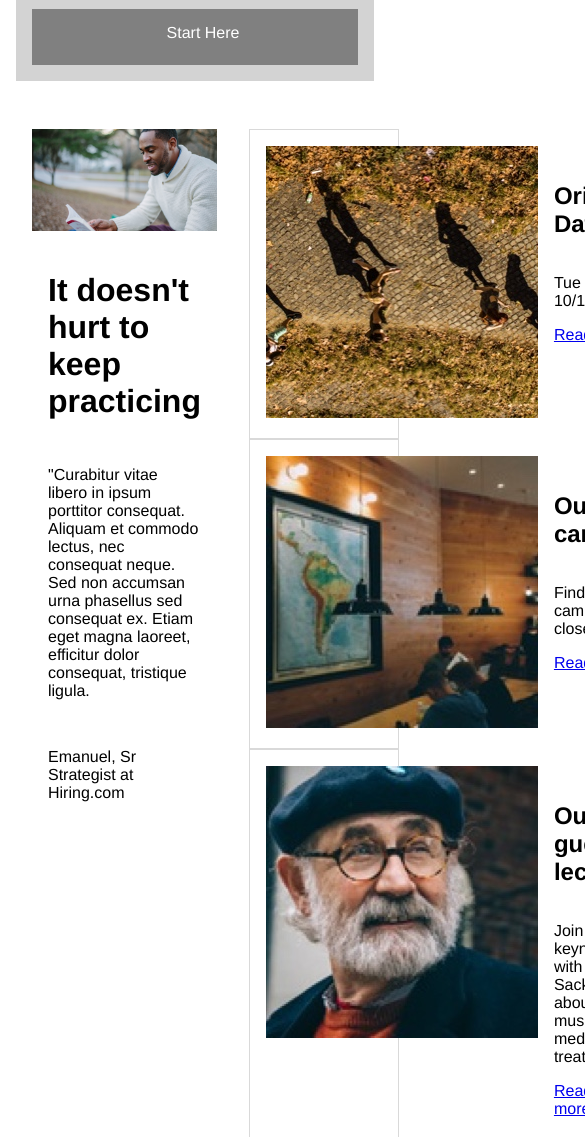
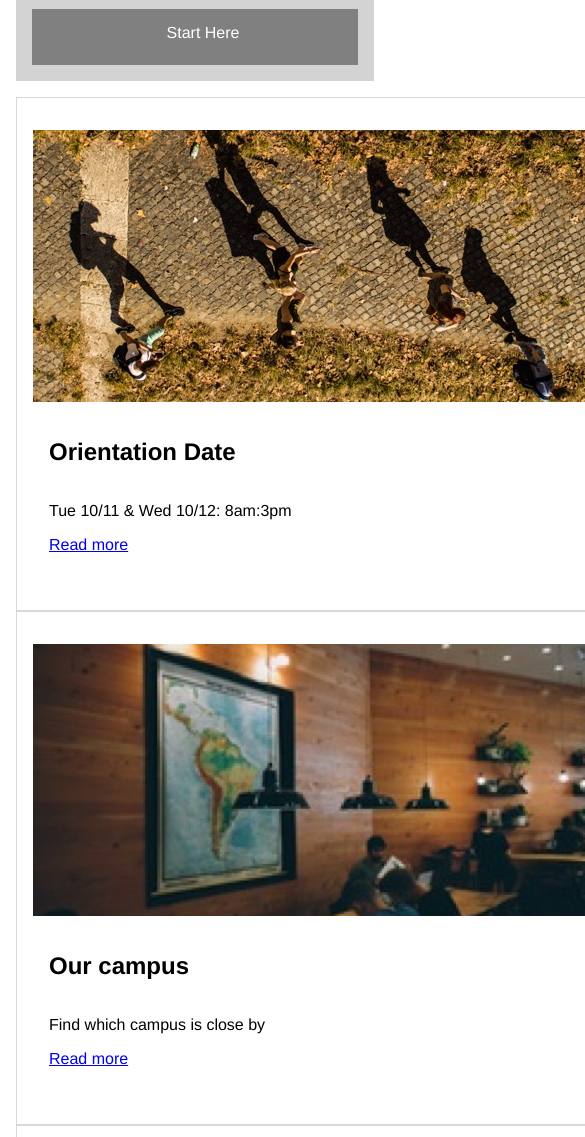
Before and after one commit to lewie14/ColmarProject, a plain HTML site: page index.html in a window 390 px wide. Shown: the part 560-1697 px from the top of the page, 585 px wide, since content can reach past the window. Drawn offline with Linux system fonts and the light colour scheme.

Commit message:
Practice for mobile added

```diff
--- a/index.html
+++ b/index.html
@@ -95,7 +95,8 @@
                 <!-- First event image and text -->
                 <div class="imageframe">
                   <!-- div to hold image -->
-                  <img src="./resources/images/information-orientation.jpg" alt="orientation">
+                  <img class ="computer" src="./resources/images/information-orientation.jpg" alt="orientation">
+                  <img class ="smartphone" src="./resources/images/information-orientation-mobile.jpg" alt="orientation">
                 </div>
                 <div class="event-text">
                   <h2>Orientation Date</h2>
@@ -108,7 +109,8 @@
                 <!-- Second event image and text -->
                 <div class="imageframe">
                   <!-- div to hold image -->
-                  <img src="./resources/images/information-campus.jpg" alt="campus">
+                  <img class ="computer" src="./resources/images/information-campus.jpg" alt="campus">
+                  <img class ="smartphone" src="./resources/images/information-campus-mobile.jpg" alt="campus">
                 </div>
                 <div class="event-text">
                   <h2>Our campus</h2>
@@ -121,7 +123,8 @@
                 <!-- Second event image and text -->
                 <div class="imageframe">
                   <!-- div to hold image -->
-                  <img src="./resources/images/information-guest-lecture.jpg" alt="guest lecture">
+                  <img class ="computer" src="./resources/images/information-guest-lecture.jpg" alt="guest lecture">
+                  <img class ="smartphone" src="./resources/images/information-guest-lecture-mobile.jpg" alt="guest lecture">
                 </div>
                 <div class="event-text">
                   <h2>Our guest lecture</h2>
--- a/resources/css/style.css
+++ b/resources/css/style.css
@@ -218,7 +218,9 @@ nav li {
   flex-direction: column;
 }
 
-
+.smartphone {
+  display: none;
+}
 
 /* --------------------Learning -------------------------  */
 
@@ -422,11 +424,57 @@ nav li {
   padding: 16px 0px 24px 16px;
 } */
 
-
-#button{
+/* Change color of button */
+#button {
   background-color: grey;
   padding: 16px 0px 24px 16px;
   /* width: 90%; */
 }
 
 /* ......................Practicising................. */
+
+.part2 {
+  padding: 0px 8px 16px 8px;
+}
+
+/* Hide man reading book and text */
+.practice .main {
+  display: none;
+
+}
+
+/* .main {
+  width: 100%;
+  margin:auto;
+} */
+
+/* Container for events */
+.events {
+
+  width: auto;
+}
+
+/* Make each event into a column */
+.event {
+  flex-direction: column;
+  padding: 32px 16px;
+
+}
+
+/* event text fills event */
+.event-text {
+  width: 100%;
+  padding: 16px 0px 24px 16px;
+}
+
+/* container for image  */
+.imageframe{
+  width: auto;
+}
+
+.computer{
+  display: none;
+}
+.smartphone {
+  display: block;
+}
```
